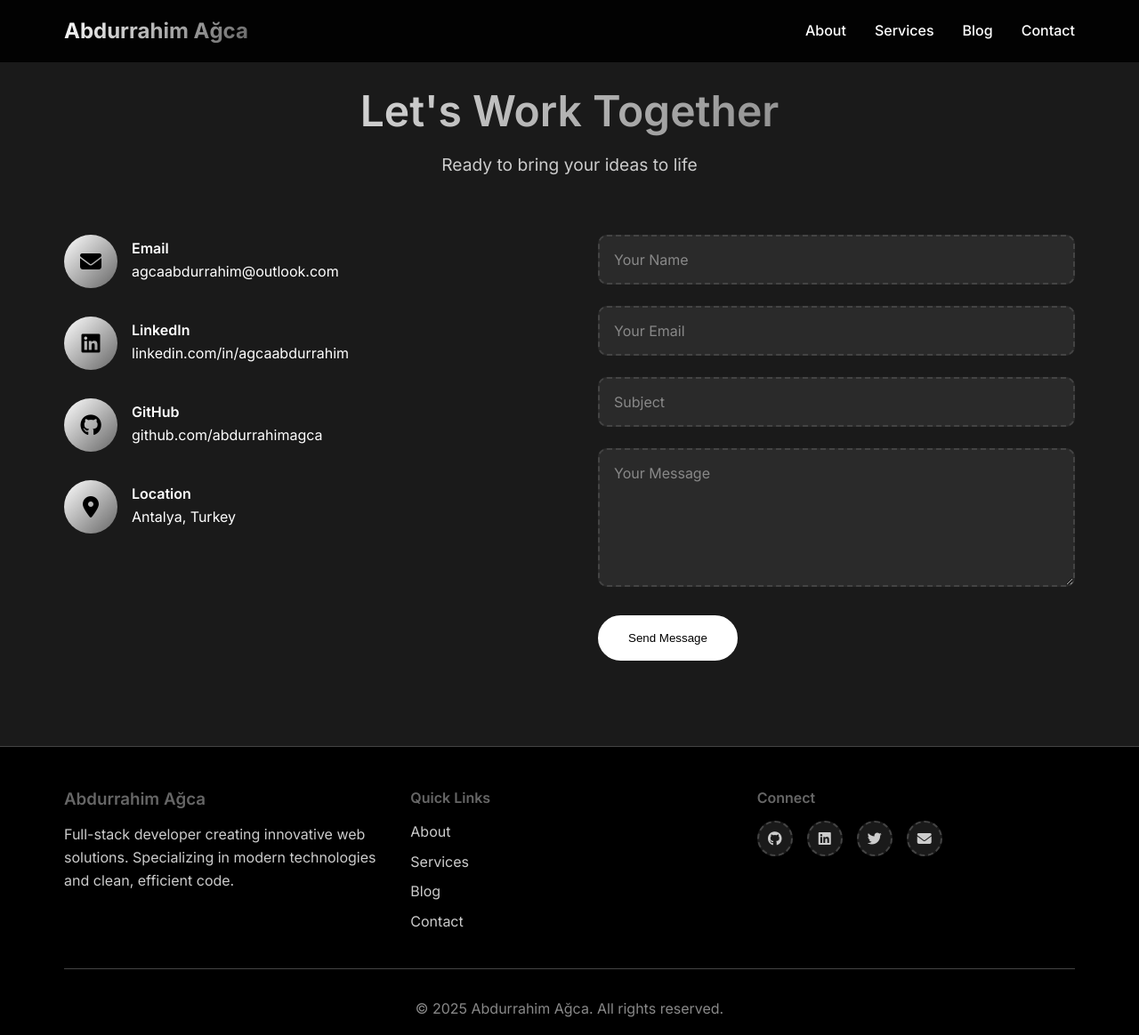
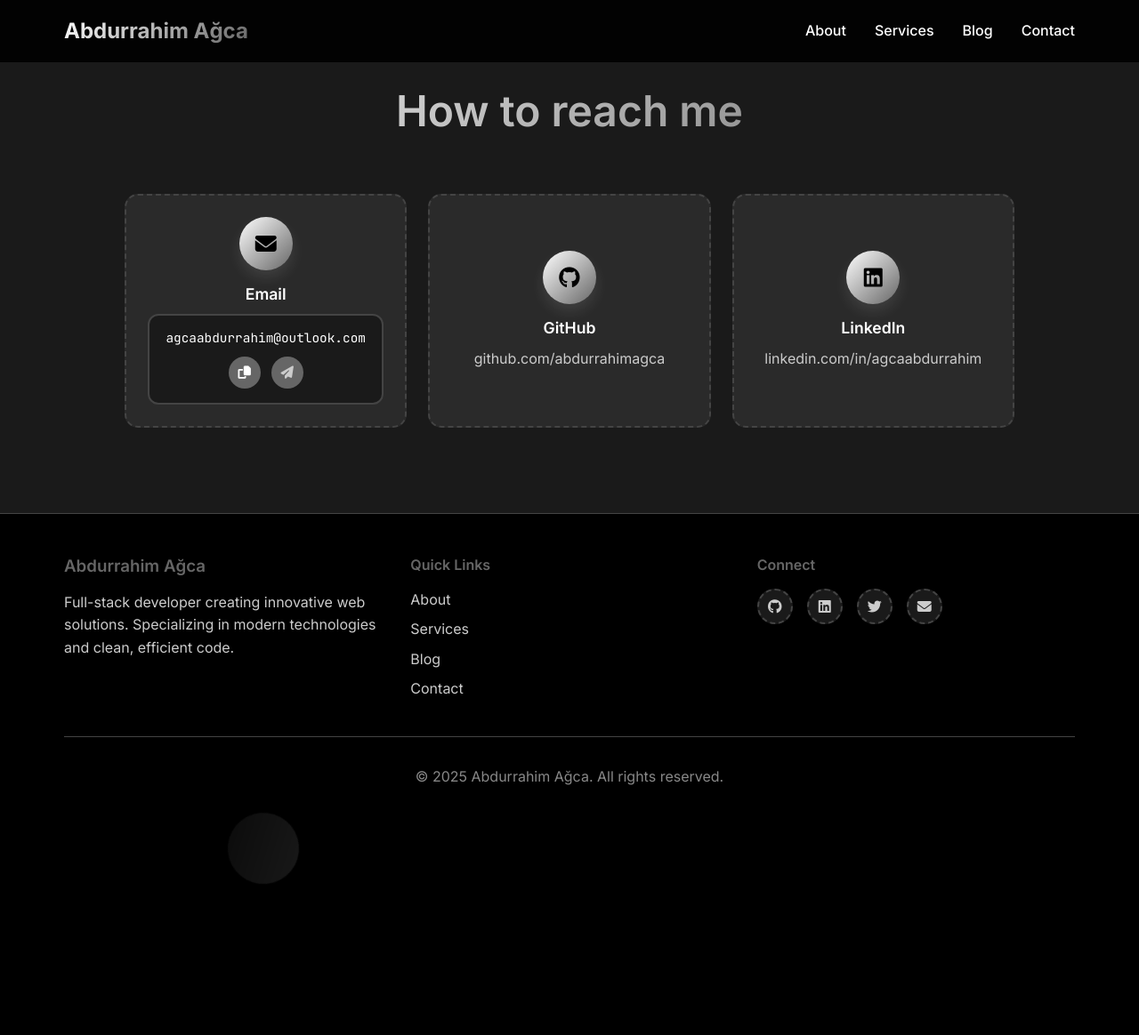
Before and after one commit to abdurrahimagca/portfolio, a Jekyll site: the page built from contact.html, in a window 1280 px wide and 1164 px high. Shown: the whole window at 89% size. Built offline with Jekyll 4.4.1, drawn with Linux system fonts in a browser that asks for light colours.

Commit message:
Refactor contact section layout and functionality. Updated contact.html to enhance email display with copy and send options, modified index.markdown for consistent contact info presentation, and improved styles in main.scss for better user interaction. Removed the contact form and adjusted contact.yml for clarity.

```diff
--- a/_data/contact.yml
+++ b/_data/contact.yml
@@ -1,43 +1,17 @@
-title: "Let's Work Together"
-subtitle: "Ready to bring your ideas to life"
+title: "How to reach me"
+subtitle: ""
 
 contact_info:
   - icon: "fas fa-envelope"
     title: "Email"
     value: "agcaabdurrahim@outlook.com"
 
+  - icon: "fab fa-github"
+    title: "GitHub"
+    value: "github.com/abdurrahimagca"
+    link: "https://github.com/abdurrahimagca"
+
   - icon: "fab fa-linkedin"
     title: "LinkedIn"
     value: "linkedin.com/in/agcaabdurrahim"
-
-  - icon: "fab fa-github"
-    title: "GitHub"
-    value: "github.com/abdurrahimagca"
-
-  - icon: "fas fa-map-marker-alt"
-    title: "Location"
-    value: "Antalya, Turkey"
-
-form:
-  submit_text: "Send Message"
-  fields:
-    - name: "name"
-      type: "text"
-      placeholder: "Your Name"
-      required: true
-
-    - name: "email"
-      type: "email"
-      placeholder: "Your Email"
-      required: true
-
-    - name: "subject"
-      type: "text"
-      placeholder: "Subject"
-      required: true
-
-    - name: "message"
-      type: "textarea"
-      placeholder: "Your Message"
-      rows: 6
-      required: true
+    link: "https://linkedin.com/in/agcaabdurrahim"
--- a/assets/css/main.scss
+++ b/assets/css/main.scss
@@ -831,22 +831,68 @@ a:hover {
 }
 
 .contact-content {
-  display: grid;
-  grid-template-columns: 1fr 1fr;
-  gap: 4rem;
-  align-items: start;
+  max-width: 1000px;
+  margin: 0 auto;
 }
 
-.contact-info {
+.action-btn {
   display: flex;
-  flex-direction: column;
-  gap: 2rem;
+  align-items: center;
+  justify-content: center;
+  width: 36px;
+  height: 36px;
+  border: none;
+  border-radius: 50%;
+  background: var(--accent-color);
+  color: var(--text-primary);
+  cursor: pointer;
+  transition: all 0.3s ease;
+  text-decoration: none;
+
+  &:hover {
+    background: var(--text-primary);
+    color: var(--bg-primary);
+    transform: translateY(-2px);
+    box-shadow: 0 4px 8px var(--shadow-color);
+  }
+
+  &.copy-btn:hover {
+    background: #4CAF50;
+  }
+
+  &.send-btn:hover {
+    background: #2196F3;
+  }
+
+  i {
+    font-size: 0.9rem;
+  }
+}
+
+.contact-info-grid {
+  display: grid;
+  grid-template-columns: repeat(auto-fit, minmax(250px, 1fr));
+  gap: 1.5rem;
+  margin-top: 2rem;
+  align-items: stretch;
 }
 
 .contact-item {
+  background: var(--bg-tertiary);
+  padding: 1.5rem;
+  border-radius: 15px;
+  border: var(--dash-border);
+  text-align: center;
+  transition: all 0.3s ease;
   display: flex;
-  align-items: center;
-  gap: 1rem;
+  flex-direction: column;
+  justify-content: center;
+
+  &:hover {
+    transform: translateY(-5px);
+    box-shadow: 0 15px 30px var(--shadow-color);
+    border-color: var(--accent-color);
+  }
 
   .contact-icon {
     width: 60px;
@@ -858,16 +904,55 @@ a:hover {
     justify-content: center;
     font-size: 1.5rem;
     color: var(--bg-primary);
+    margin: 0 auto 1rem;
+    box-shadow: 0 8px 16px var(--shadow-color);
   }
 
   .contact-details {
     h4 {
       color: var(--text-primary);
-      margin-bottom: 0.25rem;
+      margin-bottom: 0.75rem;
+      font-size: 1.1rem;
     }
 
-    p {
+    p, a {
       color: var(--text-secondary);
+      margin: 0;
+      font-size: 1rem;
+    }
+
+    a:hover {
+      color: var(--accent-color);
+    }
+  }
+
+  .email-wrapper {
+    background: var(--bg-secondary);
+    border: 2px solid var(--border-color);
+    border-radius: 12px;
+    padding: 1rem;
+    margin-top: 0.75rem;
+    transition: all 0.3s ease;
+
+    &:hover {
+      border-color: var(--accent-color);
+      box-shadow: 0 0 0 3px rgba(102, 102, 102, 0.2);
+    }
+
+    .email-display {
+      display: block;
+      color: var(--text-primary);
+      font-family: var(--font-mono);
+      font-size: 0.9rem;
+      margin-bottom: 0.75rem;
+      word-break: break-word;
+      line-height: 1.3;
+    }
+
+    .email-actions {
+      display: flex;
+      gap: 0.75rem;
+      justify-content: center;
       margin: 0;
     }
   }
@@ -1203,8 +1288,32 @@ body {
     grid-template-columns: 1fr;
   }
 
-  .contact-content {
+  .contact-info-grid {
     grid-template-columns: 1fr;
+    gap: 1.5rem;
+  }
+
+  .contact-item {
+    padding: 1.5rem;
+
+    .contact-icon {
+      width: 60px;
+      height: 60px;
+      font-size: 1.5rem;
+    }
+
+    .email-wrapper {
+      padding: 1rem;
+
+      .email-display {
+        font-size: 0.9rem;
+        margin-bottom: 0.75rem;
+      }
+
+      .email-actions {
+        gap: 0.75rem;
+      }
+    }
   }
 
   .projects-grid {
@@ -1215,6 +1324,7 @@ body {
     justify-content: center;
   }
 
+
   .container {
     padding: 0 1rem;
   }
--- /dev/null
+++ b/assets/js/contact.js
@@ -0,0 +1,44 @@
+document.addEventListener('DOMContentLoaded', () => {
+  const copyButton = document.getElementById('copy-button');
+  const emailElement = document.getElementById('email-value');
+
+  if (copyButton && emailElement) {
+    copyButton.addEventListener('click', () => {
+      const emailValue = 'agcaabdurrahim@outlook.com';
+
+      navigator.clipboard.writeText(emailValue).then(() => {
+        // Visual feedback - temporarily change the icon and show success
+        const icon = copyButton.querySelector('i');
+        const originalClass = icon.className;
+
+        icon.className = 'fas fa-check';
+        copyButton.style.background = '#4CAF50';
+        copyButton.title = 'Copied!';
+
+        // Reset after 2 seconds
+        setTimeout(() => {
+          icon.className = originalClass;
+          copyButton.style.background = '';
+          copyButton.title = 'Copy to clipboard';
+        }, 2000);
+
+        console.log('Email copied to clipboard!');
+      }).catch(err => {
+        console.error('Failed to copy email: ', err);
+        // Show error feedback
+        const icon = copyButton.querySelector('i');
+        const originalClass = icon.className;
+
+        icon.className = 'fas fa-times';
+        copyButton.style.background = '#f44336';
+        copyButton.title = 'Copy failed';
+
+        setTimeout(() => {
+          icon.className = originalClass;
+          copyButton.style.background = '';
+          copyButton.title = 'Copy to clipboard';
+        }, 2000);
+      });
+    });
+  }
+});
--- a/contact.html
+++ b/contact.html
@@ -13,7 +13,7 @@ permalink: /contact/
         </div>
 
         <div class="contact-content">
-            <div class="contact-info">
+            <div class="contact-info-grid">
                 {% for info in site.data.contact.contact_info %}
                 <div class="contact-item">
                     <div class="contact-icon">
@@ -22,34 +22,30 @@ permalink: /contact/
                     <div class="contact-details">
                         <h4>{{ info.title }}</h4>
                         {% if info.title == 'Email' %}
-                        <p><a href="mailto:{{ info.value }}">{{ info.value }}</a></p>
-                        {% elsif info.title == 'LinkedIn' %}
-                        <p><a href="https://{{ info.value }}" target="_blank">{{ info.value }}</a></p>
-                        {% elsif info.title == 'GitHub' %}
-                        <p><a href="https://{{ info.value }}" target="_blank">{{ info.value }}</a></p>
+                            <div class="email-wrapper">
+                                <span id="email-value" class="email-display">{{ info.value }}</span>
+                                <div class="email-actions">
+                                    <button id="copy-button" class="action-btn copy-btn" title="Copy to clipboard">
+                                        <i class="fas fa-copy"></i>
+                                    </button>
+                                    <a href="mailto:{{ info.value }}" class="action-btn send-btn" title="Send email">
+                                        <i class="fas fa-paper-plane"></i>
+                                    </a>
+                                </div>
+                            </div>
+                        {% elsif info.title == 'LinkedIn' or info.title == 'GitHub' %}
+                            <p><a href="https://{{ info.value }}" target="_blank">{{ info.value }}</a></p>
                         {% elsif info.title == 'Location' %}
-                        <p><a href="https://maps.google.com/?q={{ info.value | url_encode }}" target="_blank">{{ info.value }}</a></p>
+                            <p><a href="https://maps.google.com/?q={{ info.value | url_encode }}" target="_blank">{{ info.value }}</a></p>
                         {% else %}
-                        <p>{{ info.value }}</p>
+                            <p>{{ info.value }}</p>
                         {% endif %}
                     </div>
                 </div>
                 {% endfor %}
             </div>
-
-            <form class="contact-form" action="https://formspree.io/f/mzzgowqr" method="POST">
-                {% for field in site.data.contact.form.fields %}
-                <div class="form-group">
-                    {% if field.type == 'textarea' %}
-                    <textarea id="{{ field.name }}" name="{{ field.name }}" rows="{{ field.rows }}" placeholder="{{ field.placeholder }}" {% if field.required %}required{% endif %}></textarea>
-                    {% else %}
-                    <input type="{{ field.type }}" id="{{ field.name }}" name="{{ field.name }}" placeholder="{{ field.placeholder }}" {% if field.required %}required{% endif %}>
-                    {% endif %}
-                </div>
-                {% endfor %}
-
-                <button type="submit" class="btn btn-primary">{{ site.data.contact.form.submit_text }}</button>
-            </form>
         </div>
     </div>
 </section>
+
+<script src="{{ '/assets/js/contact.js' | relative_url }}"></script>
```
Also changed, not shown: index.markdown (+20 -26 lines).
